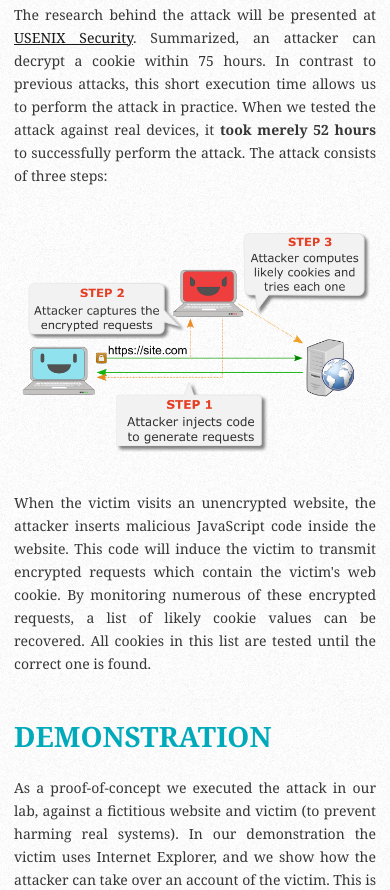
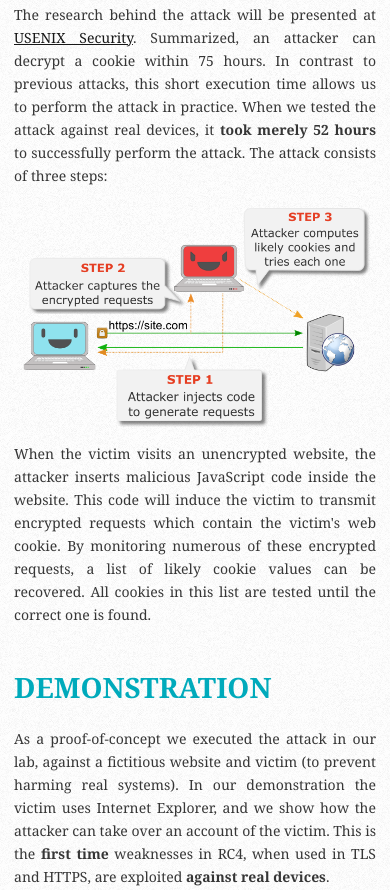
Before and after one commit to vanhoefm/rc4nomore, a plain HTML site: page index.html in a window 390 px wide. Shown: the part 871-1761 px from the top of the page. Drawn offline with Linux system fonts and the light colour scheme.

Commit message:
Fix scaling issues in no-js diagram

```diff
--- a/css/default.css
+++ b/css/default.css
@@ -325,22 +325,41 @@ sup {
 
 #diagram {
     margin: 0px auto;
+    margin-bottom: 15px;
+    background-position: center;
+    background-size: contain;
+    background-repeat: no-repeat;
+
     background-image: url(../images/diagram.png);
-	width: 640px;
     height: 306px;
-	background-repeat: no-repeat;
-	background-position: center;
-	margin-bottom: 15px;
-	background-size: contain;
 }
 
+/**
+ * Scaling background image according to a given image ratio:
+ *
+ *    http://stackoverflow.com/questions/600743/how-to-get-div-height-to-auto-adjust-to-background-size
+ *
+ * This is only works properly if the image covers the complete width of the div, otherwise there is
+ * too much top-padding. Hence we only start doing this once the screen is smaller than image width.
+ * Additionally this is done depending on the specific image to get the correct ratios.
+ */
+@media screen and (max-width:640px) {
+    #diagram {
+        background-image: url(../images/diagram.png);
+        max-width: 640px;
+        width: 100%;
+        height: 0;
+        padding-top: 47.81%; /* (img-height / img-width * widthpercentage) */
+                             /* (       306 /       640 *             100) */
+    }
+}
 @media screen and (max-width:560px) {
     #diagram {
         background-image: url(../images/diagram_mobile.png);
         width: 100%;
-		height: auto;
-		min-height: 275px;
-		max-height: 400px;
+        height: 0;
+        padding-top: 62.56%; /* (img-height / img-width * widthpercentage) */
+                             /* (       416 /       665 *             100) */
     }
 }
 
```
Lines whose indentation alone changed are shown as unchanged.
